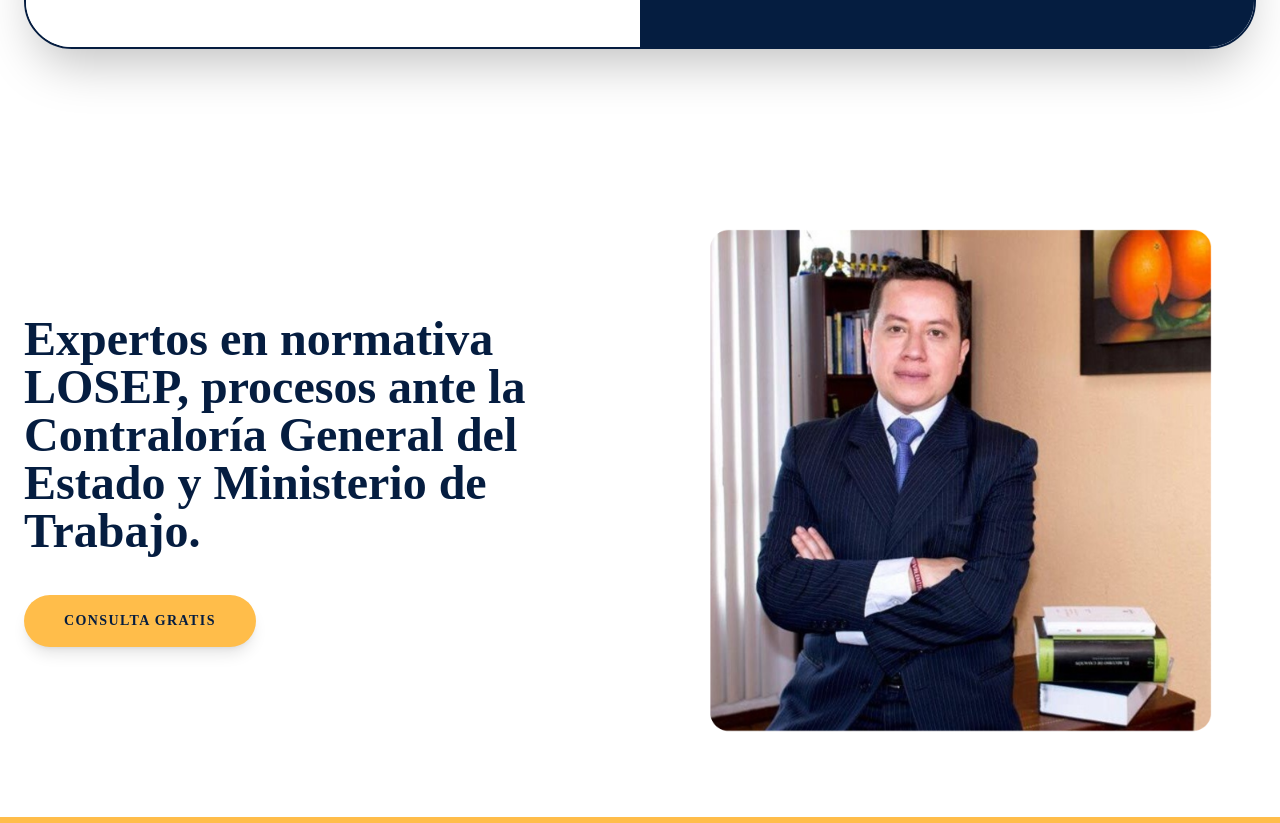
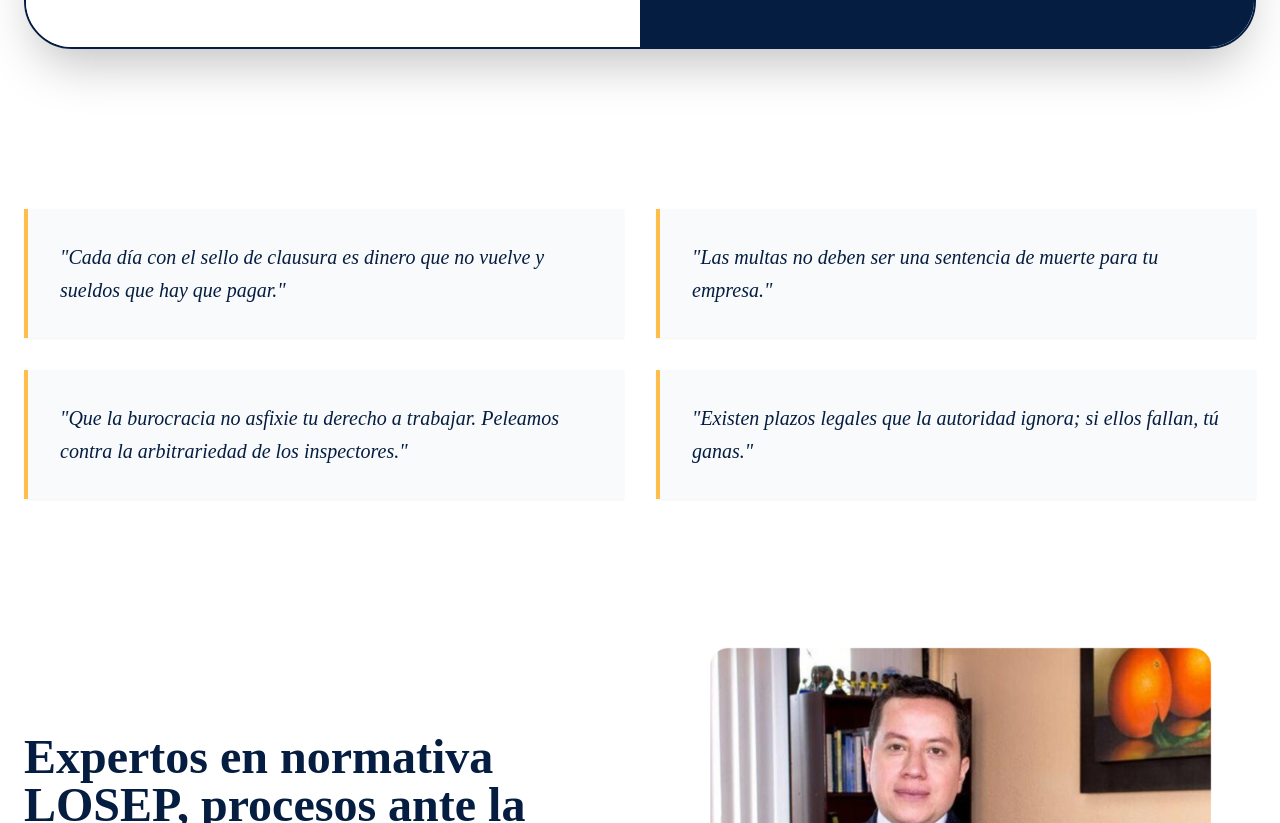
Before and after one commit to DevCardenasS/web-cardenas-saltos, a Next.js app: page /defensa-losep in a window 1280 px wide. Shown: the part 1957-2780 px from the top of the page. Built offline with nearby package versions, Linux system fonts and the light colour scheme.

Commit message:
Update defensa-losep.js

```diff
--- a/pages/defensa-losep.js
+++ b/pages/defensa-losep.js
@@ -11,11 +11,11 @@ export default function DefensaLosep() {
         <title>Cárdenas Saltos | Defensa LOSEP</title>
       </Head>
 
-      {/* --- HERO SECTION: ALINEADO A LA IZQUIERDA --- */}
+      {/* --- HERO SECTION --- */}
       <section className="pt-32 pb-16 px-6 md:px-20">
         <div className="max-w-7xl mx-auto text-left">
           <h1 className="text-[#051d40] text-4xl md:text-6xl leading-tight mb-6">
-            <span className="block font-black text-pretty">¿Te abrieron un sumario administrativo</span>
+            <span className="block font-black">¿Te abrieron un sumario administrativo</span>
             <span className="block font-medium mt-1">o fuiste destituido injustamente?</span>
           </h1>
 
@@ -33,7 +33,7 @@ export default function DefensaLosep() {
         </div>
       </section>
 
-      {/* --- IMAGEN FULL WIDTH DEBAJO DEL HERO --- */}
+      {/* --- IMAGEN PRINCIPAL --- */}
       <section className="w-full">
         <img
           src="/losep/Expertos-en-normativa-LOSEP-Cardenas-Saltos-Abogados.jpg"
@@ -46,7 +46,6 @@ export default function DefensaLosep() {
       <section className="max-w-7xl mx-auto px-6 py-24">
         <div className="grid lg:grid-cols-2 gap-0 rounded-[3rem] overflow-hidden shadow-2xl border-2 border-[#051d40]">
 
-          {/* Lado Izquierdo: Dolor (Con cursivas) */}
           <div className="bg-white p-10 md:p-16 flex flex-col justify-center">
             <h2 className="text-[#051d40] text-4xl md:text-5xl font-black mb-12 uppercase leading-tight">
               ¿Te está sucediendo esto?
@@ -73,33 +72,22 @@ export default function DefensaLosep() {
             </div>
           </div>
 
-          {/* Lado Derecho: Te Ayudamos (Bloque Azul) */}
           <div className="bg-[#051d40] p-10 md:p-16 text-white flex flex-col justify-center">
-            <h3 className="text-[#ffbd4a] text-3xl font-black mb-10 uppercase italic">
-              Te ayudamos
-            </h3>
+            <h3 className="text-[#ffbd4a] text-3xl font-black mb-10 uppercase italic">Te ayudamos</h3>
             <ul className="space-y-8 mb-12">
               <li className="flex gap-4 items-start">
                 <span className="text-[#ffbd4a] font-bold text-xl">✓</span>
-                <p className="text-lg leading-snug">
-                  <span className="font-bold text-[#ffbd4a]">Frenamos la destitución:</span> Analizamos el expediente para encontrar errores técnicos que anulen el proceso.
-                </p>
+                <p className="text-lg leading-snug"><span className="font-bold text-[#ffbd4a]">Frenamos la destitución:</span> Analizamos el expediente para encontrar errores técnicos que anulen el proceso.</p>
               </li>
               <li className="flex gap-4 items-start border-t border-white/10 pt-6">
                 <span className="text-[#ffbd4a] font-bold text-xl">✓</span>
-                <p className="text-lg leading-snug">
-                  <span className="font-bold text-[#ffbd4a]">Limpiamos tu historial:</span> Evitamos que la sanción aparezca en el sistema del Ministerio de Trabajo (historial limpio).
-                </p>
+                <p className="text-lg leading-snug"><span className="font-bold text-[#ffbd4a]">Limpiamos tu historial:</span> Evitamos que la sanción aparezca en el sistema del Ministerio de Trabajo (historial limpio).</p>
               </li>
               <li className="flex gap-4 items-start border-t border-white/10 pt-6">
                 <span className="text-[#ffbd4a] font-bold text-xl">✓</span>
-                <p className="text-lg leading-snug">
-                  <span className="font-bold text-[#ffbd4a]">Reintegro y Sueldos Caídos:</span> Peleamos por tu regreso al puesto y el pago de todo el tiempo que estuviste fuera.
-                </p>
+                <p className="text-lg leading-snug"><span className="font-bold text-[#ffbd4a]">Reintegro y Sueldos Caídos:</span> Peleamos por tu regreso al puesto y el pago de todo el tiempo que estuviste fuera.</p>
               </li>
             </ul>
-
-            {/* BOTÓN AMARILLO: AJUSTADO (NO AMPLIO + ALINEADO IZQUIERDA) */}
             <a
               href={`https://wa.me/${WHATSAPP_NUMBER}?text=${whatsappMessage}`}
               className="w-fit bg-[#ffbd4a] text-[#051d40] px-10 py-4 rounded-full font-bold text-sm uppercase tracking-widest hover:bg-white transition-all shadow-lg block"
@@ -110,10 +98,27 @@ export default function DefensaLosep() {
         </div>
       </section>
 
-      {/* --- SECCIÓN EXPERTO: TEXTO + FOTO PNG --- */}
+      {/* --- NUEVA SECCIÓN: AGITADORES DE CONCIENCIA --- */}
+      <section className="max-w-7xl mx-auto px-6 py-16">
+        <div className="grid md:grid-cols-2 gap-8">
+          {[
+            "Cada día con el sello de clausura es dinero que no vuelve y sueldos que hay que pagar.",
+            "Las multas no deben ser una sentencia de muerte para tu empresa.",
+            "Que la burocracia no asfixie tu derecho a trabajar. Peleamos contra la arbitrariedad de los inspectores.",
+            "Existen plazos legales que la autoridad ignora; si ellos fallan, tú ganas."
+          ].map((text, index) => (
+            <div key={index} className="border-l-4 border-[#ffbd4a] bg-gray-50 p-8 shadow-sm">
+              <p className="text-[#051d40] text-xl italic font-medium leading-relaxed">
+                "{text}"
+              </p>
+            </div>
+          ))}
+        </div>
+      </section>
+
+      {/* --- SECCIÓN EXPERTO --- */}
       <section className="max-w-7xl mx-auto px-6 py-20">
         <div className="flex flex-col md:flex-row items-center gap-12">
-          {/* Texto Izquierda */}
           <div className="md:w-1/2">
             <h2 className="text-[#051d40] text-3xl md:text-5xl font-bold leading-tight mb-10">
               Expertos en normativa LOSEP, procesos ante la Contraloría General del Estado y Ministerio de Trabajo.
@@ -125,7 +130,6 @@ export default function DefensaLosep() {
               Consulta gratis
             </a>
           </div>
-          {/* Foto Derecha */}
           <div className="md:w-1/2 flex justify-center">
             <img
               src="/losep/DCS-Cardenas-Saltos-Abogados.png"
@@ -136,11 +140,11 @@ export default function DefensaLosep() {
         </div>
       </section>
 
-      {/* --- BANNER FINAL: ESTRATEGIA LEGAL --- */}
+      {/* --- BANNER FINAL --- */}
       <section className="w-full bg-[#ffbd4a] py-24">
         <div className="max-w-7xl mx-auto px-6 text-left">
           <h2 className="text-[#051d40] text-4xl md:text-6xl mb-10" style={{ lineHeight: '1' }}>
-            <span className="block font-black uppercase">Estrategia legal</span>
+            <span className="block font-black uppercase">estrategia legal</span>
             <span className="block font-normal">que genera resultados</span>
           </h2>
           <a href={`https://wa.me/${WHATSAPP_NUMBER}?text=${whatsappMessage}`}
@@ -149,7 +153,6 @@ export default function DefensaLosep() {
           </a>
         </div>
       </section>
-
     </div>
   );
 }
```
